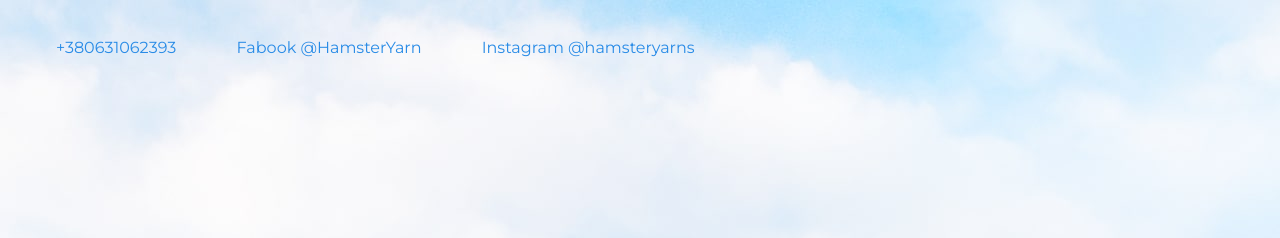
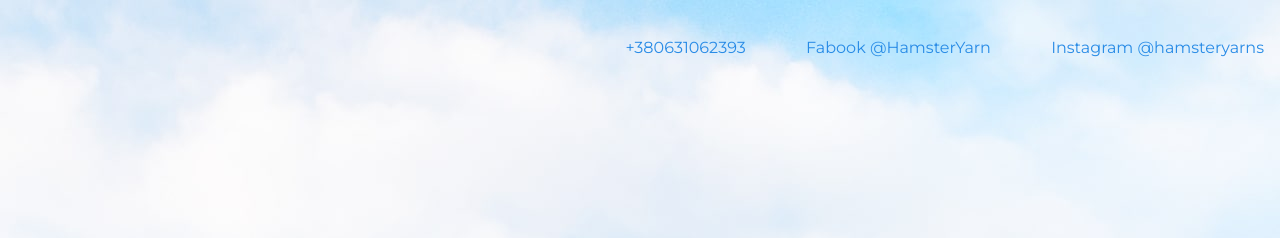
Before and after one commit to MartaMukovoz/hamsteryarn, a plain HTML site: page index.html in a window 1280 px wide. Shown: the top 238 px of the page. Drawn offline with nearby package versions, Linux system fonts and the light colour scheme.

Commit message:
header class container

```diff
--- a/index.html
+++ b/index.html
@@ -9,7 +9,9 @@
 
   <body>
     <header class="page-header">
-      <a href:380936535613> +380631062393</a>  <a href="https://www.facebook.com/HamsterYarn">Fabook @HamsterYarn</a>  <a href="https://www.instagram.com/hamsteryarns">Instagram @hamsteryarns<a>
+      <div class="container">
+      <a href:380936535613> +380631062393</a>  <a href="https://www.facebook.com/HamsterYarn">Fabook @HamsterYarn</a>  <a href="https://www.instagram.com/hamsteryarns">Instagram @hamsteryarns</a>
+      </div>
     </header>
 
     <section class="hero-image">
```
